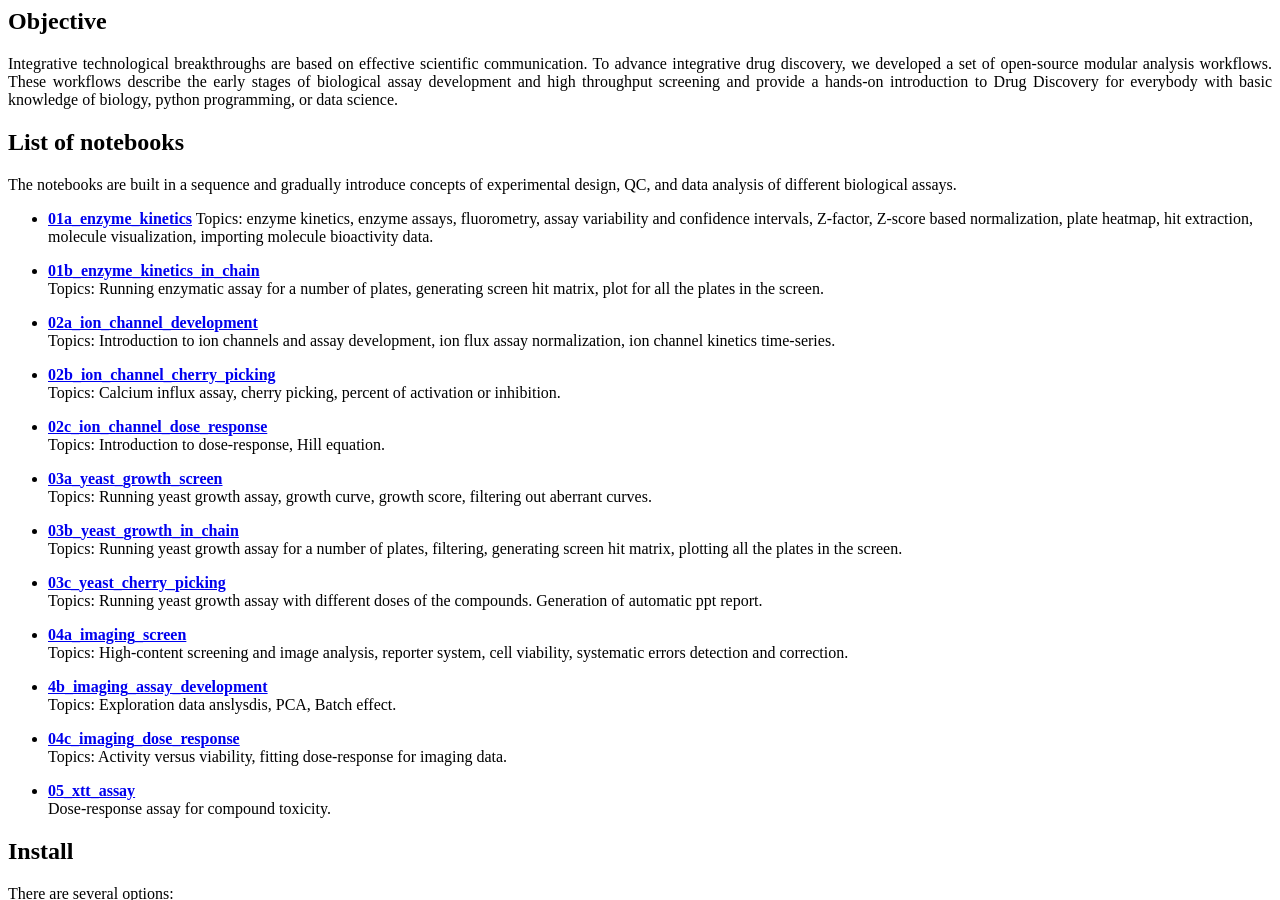
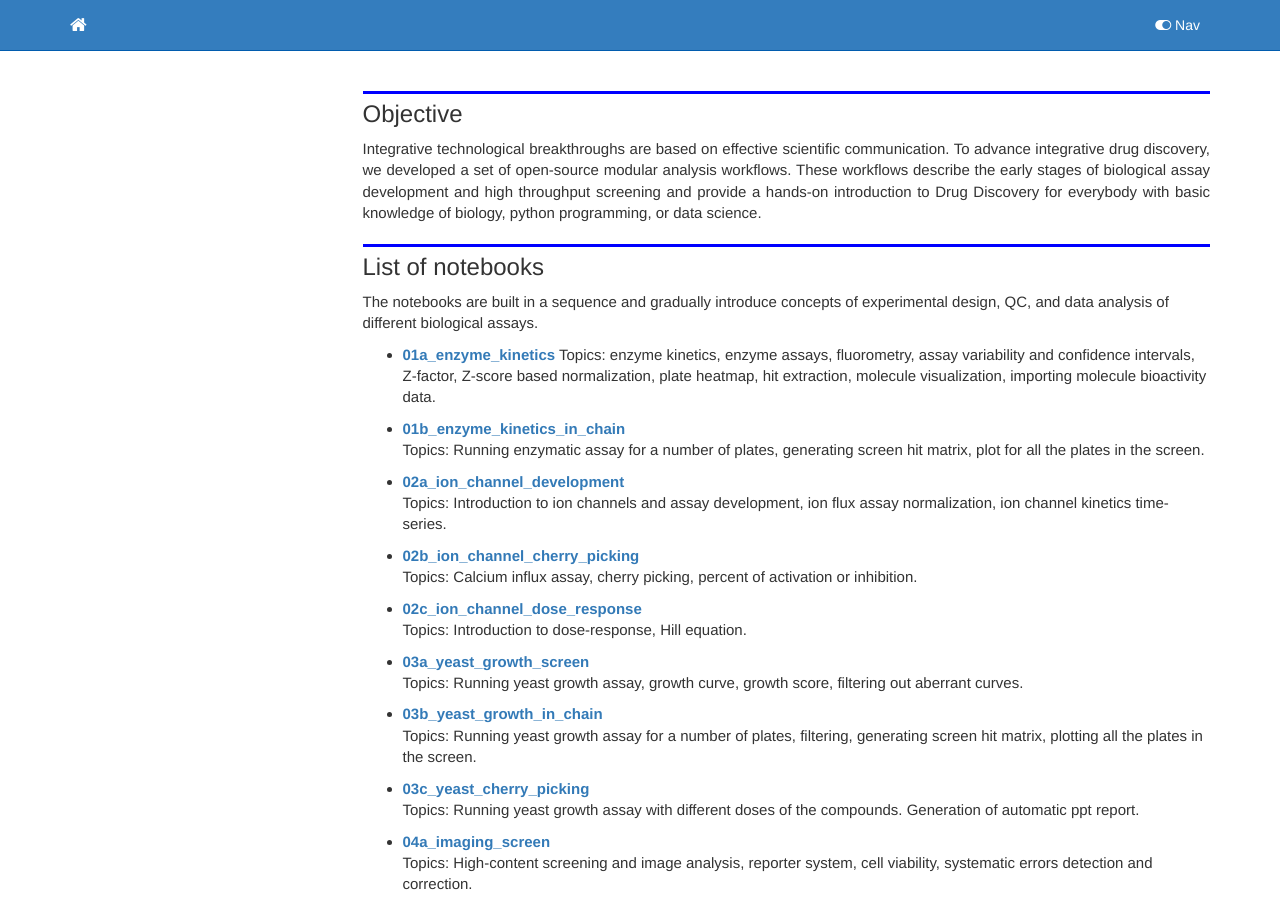
Before and after one commit to disc04/simplydrug, a Jekyll site: the page built from docs/index.html, in a window 1280 px wide and 900 px high. Built offline with Jekyll 4.4.1, drawn with Linux system fonts in a browser that asks for light colours; nearby versions of some CDN libraries; comment, search, counter and statistics services are not loaded.

Commit message:
Update index.html

```diff
--- a/docs/index.html
+++ b/docs/index.html
@@ -1,32 +1,6 @@
 ---
-
-title: Simplydrug
-
-keywords: fastai
-sidebar: home_sidebar
-
-
-
-nb_path: "simplydrug.ipynb"
+layout: default
 ---
-<!--
-
-#################################################
-### THIS FILE WAS AUTOGENERATED! DO NOT EDIT! ###
-#################################################
-# file to edit: index.ipynb
-# command to build the docs after a change: nbdev_build_docs
-
--->
-
-<div class="container" id="notebook-container">
-
-    {% raw %}
-
-<div class="cell border-box-sizing code_cell rendered">
-
-</div>
-    {% endraw %}
 
 <div class="cell border-box-sizing text_cell rendered"><div class="inner_cell">
 <div class="text_cell_render border-box-sizing rendered_html">
```
